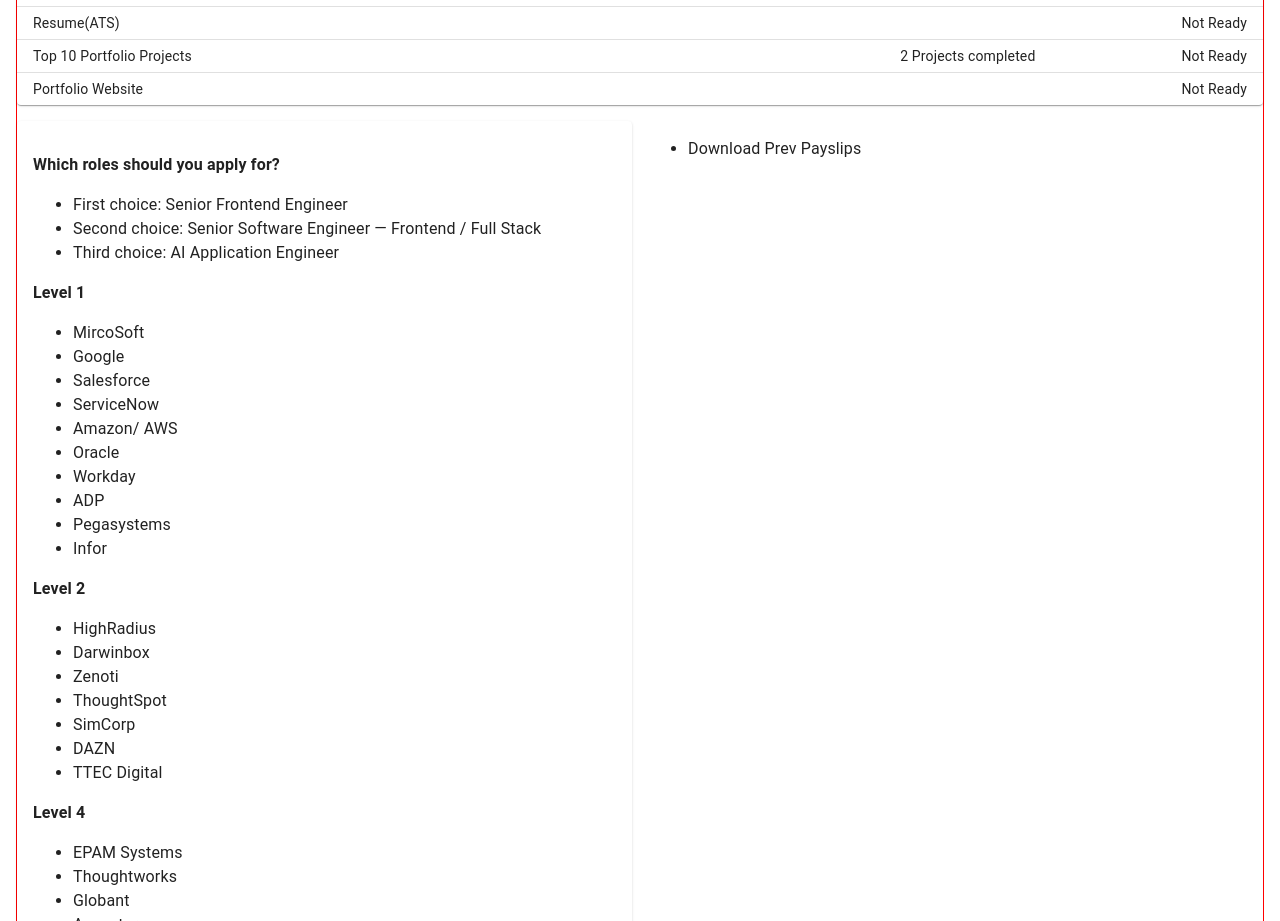
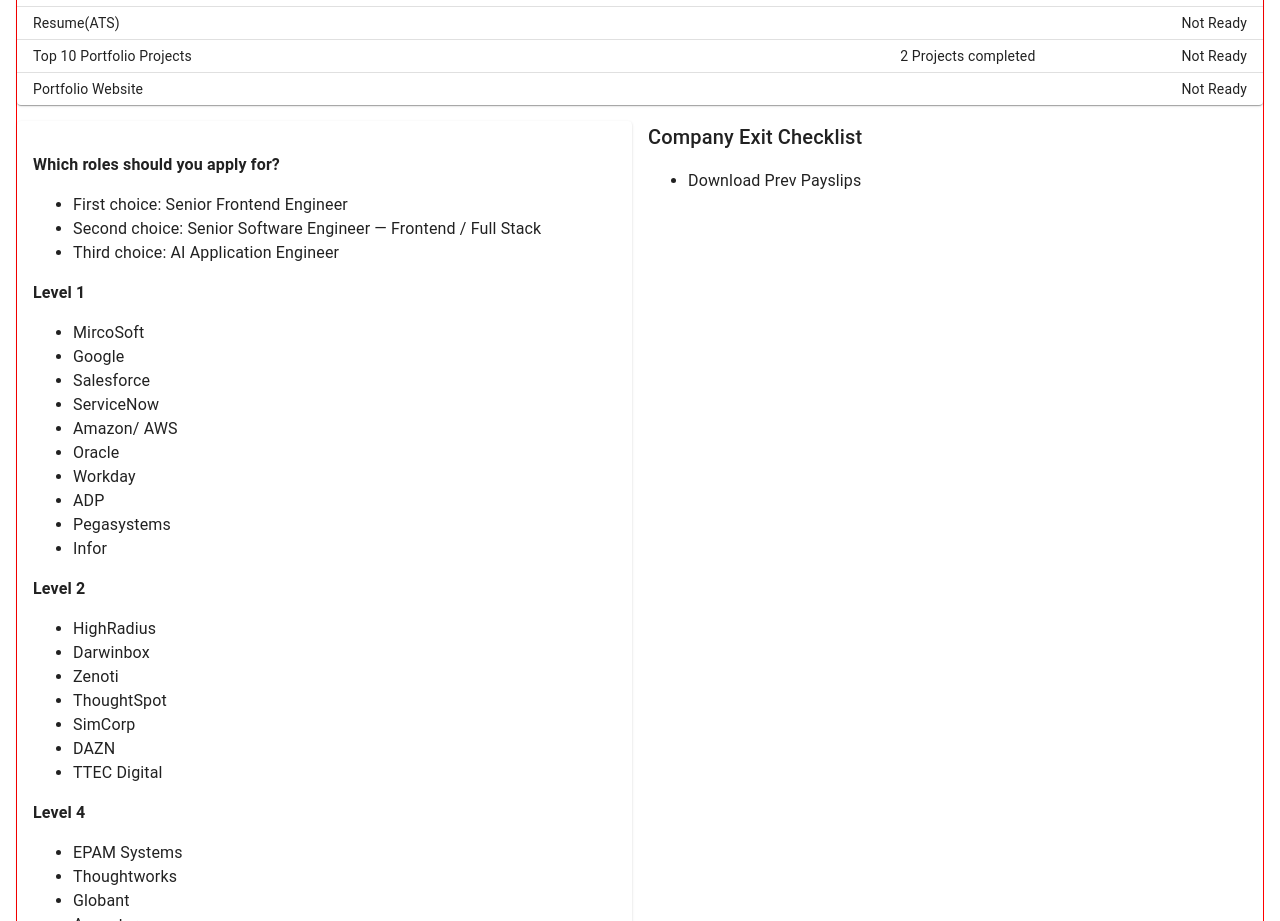
Before and after one commit to pramodboda/developer-analytics, a React (Vite) app in the folder client/: page /tech/career-goals in a window 1280 px wide. Shown: the part 1780-2701 px from the top of the page. Built offline with nearby package versions, Linux system fonts and the light colour scheme.

Commit message:
UPDATE: UI

```diff
--- /dev/null
+++ b/client/src/app/data/companyExitChecklist.ts
@@ -0,0 +1,3 @@
+export const companyExitChecklist = [
+    "Download Prev Payslips"
+]
--- a/client/src/app/data/exitChecklist.ts
+++ /dev/null
@@ -1,3 +0,0 @@
-export const exitChecklist = [
-    "Download Prev Payslips"
-]
--- a/client/src/app/pages/Tech/CareerGoals/CareerGoalsPage.tsx
+++ b/client/src/app/pages/Tech/CareerGoals/CareerGoalsPage.tsx
@@ -6,7 +6,7 @@
 import InterviewPrepPlan from "./InterviewPrepPlan";
 import InterviewKitTracker from "./InterviewKitTracker";
 import ApplyForCompaniesList from "./ApplyForCompaniesList";
-import ExitChecklist from "./ExitChecklist";
+import CompanyExitChecklist from "./CompanyExitChecklist";
 
 export default function CareerGoalsPage() {
     return (<>
@@ -16,7 +16,7 @@
         <Grid size={12}><InterviewKitTracker/></Grid>
 
         <Grid size={6}><ApplyForCompaniesList/></Grid>
-        <Grid size={6}><ExitChecklist/></Grid>
+        <Grid size={6}><CompanyExitChecklist/></Grid>
 
     </Grid></>)
 }
--- /dev/null
+++ b/client/src/app/pages/Tech/CareerGoals/CompanyExitChecklist.tsx
@@ -0,0 +1,9 @@
+import { companyExitChecklist } from "../../../data/companyExitChecklist"
+
+
+import Typography from "@mui/material/Typography";
+
+
+export default function CompanyExitChecklist() {
+    return (<><Typography variant="h6">Company Exit Checklist</Typography><ul>{companyExitChecklist?.map((cl, index) => (<li key={cl}>{cl}</li>))}</ul></>)
+}
--- a/client/src/app/pages/Tech/CareerGoals/ExitChecklist.tsx
+++ /dev/null
@@ -1,5 +0,0 @@
-import { exitChecklist } from "../../../data/exitChecklist"
-
-export default function ExitChecklist() {
-   return (<ul>{exitChecklist?.map((cl)=> (<li>{cl}</li>))}</ul>)
-}
```
